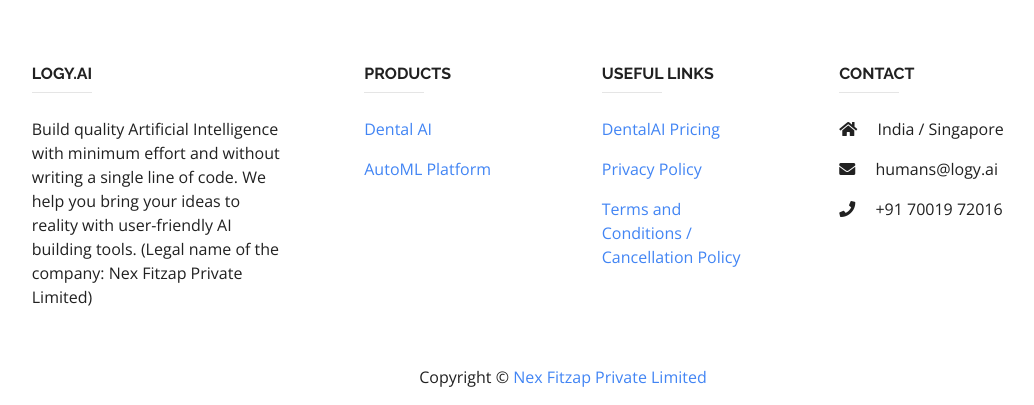
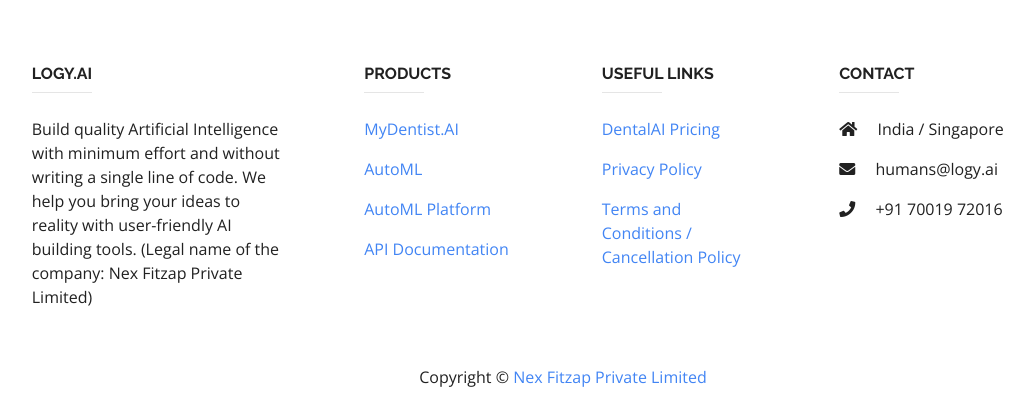
Before and after one commit to LogyAI/articles, a Jekyll site: the page built from _posts/2020-10-13-AI-in-Dentistry-Mydentist.markdown, in a window 1280 px wide and 900 px high, scrolled down 2467 px, cut to the strip 495-900 px from the top of the window. Shown: the whole strip, without its empty margins (77-1111 px from the left). Built offline with Jekyll 4.4.1, drawn with Linux system fonts in a browser that asks for light colours; nearby versions of some CDN libraries; some web fonts are replaced.

Commit message:
footer change

```diff
--- a/_layouts/post.html
+++ b/_layouts/post.html
@@ -370,11 +370,18 @@ layout: post
                 <!-- Links -->
                 <h6 class="text-uppercase font-weight-bold" id="foothot">Products</h6>
                 <hr class=" mb-4 mt-0 d-inline-block mx-auto" style="width: 60px;">
+                <p>
+                  <a class="text-primary" id="footbot" href="https://logy.ai/myDentist.html">MyDentist.AI</a>
+                </p>
                 <p >
-                    <a class="text-primary" id="footbot" href="https://logy.ai/portal.html">Dental AI</a>
+                  <a class="text-primary" id="footbot" href="https://logy.ai/AutoML.html">AutoML</a>
+                </p>
+
+                <p>
+                    <a class="text-primary" id="footbot" href="https://portal.logy.ai">AutoML Platform</a>
                 </p>
                 <p>
-                    <a class="text-primary" id="footbot" href="https://portal.logy.ai/">AutoML Platform</a>
+                          <a class="text-primary" id="footbot" href="https://logy.ai/documentation">API Documentation</a>
                 </p>
               <!--  <p>
                     <a href="#!">Pricing</a>
```
Also changed, not shown: _layouts/home.html (+10 -2 lines).
